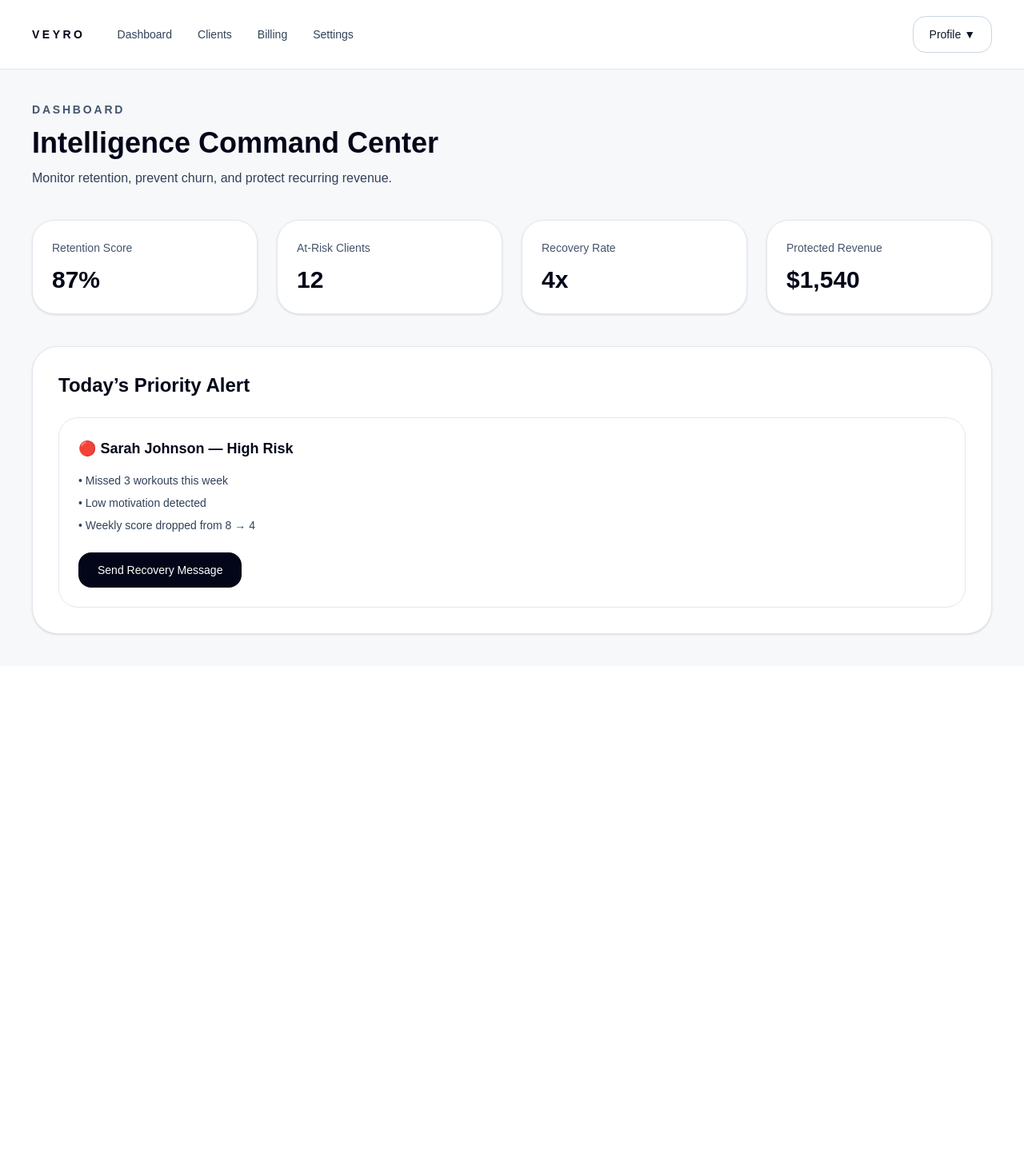
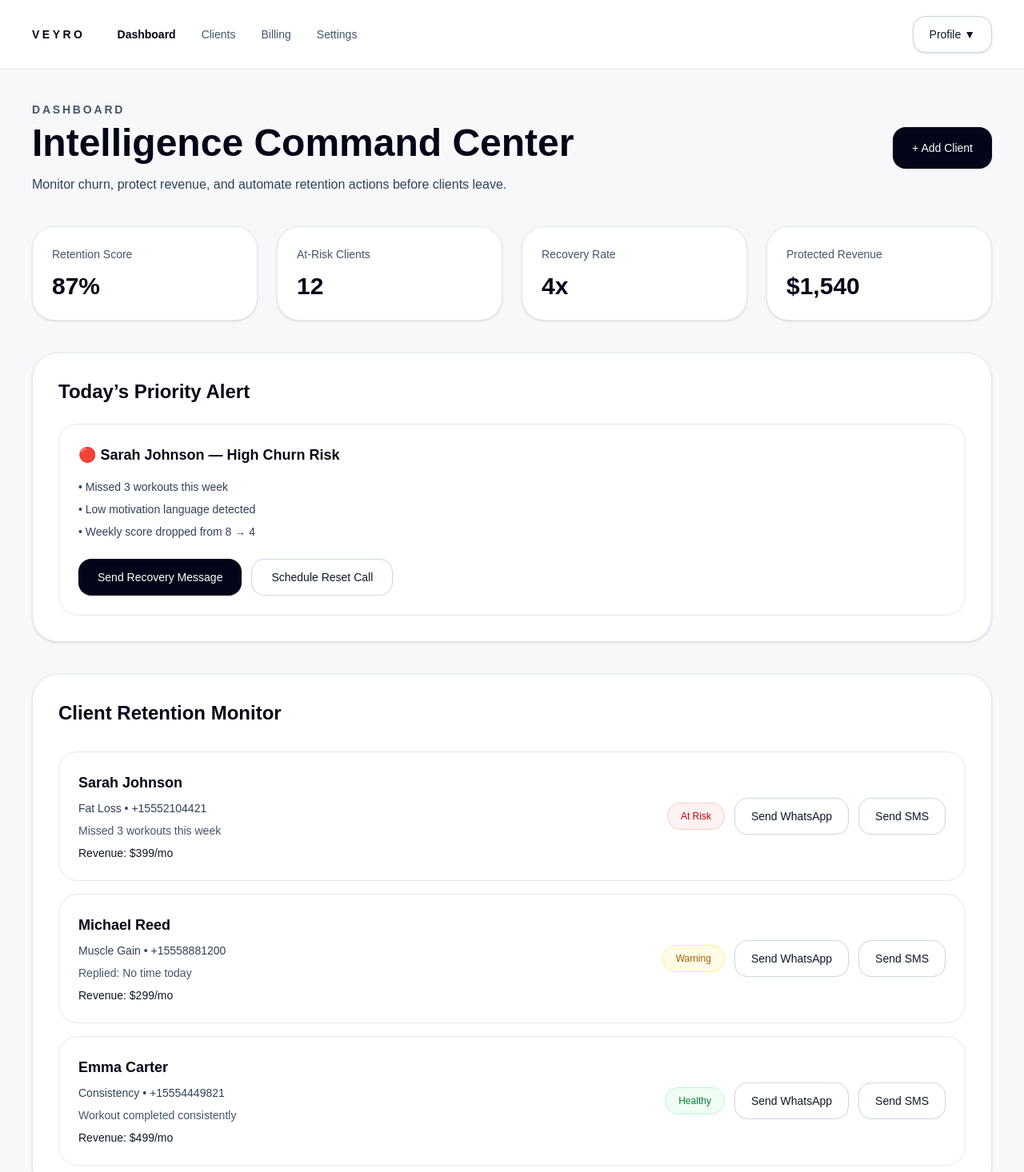
Before and after one commit to AyushTamta/veyro, a Next.js app: page /dashboard in a window 1280 px wide. Shown: the top 1466 px of the page at 80% size. Before the commit the page ends 833 px from the top, so only its background shows below. Built offline with nearby package versions, Linux system fonts and the light colour scheme; no server answers.

Commit message:
dash-fixes

```diff
--- a/app/(dashboard)/dashboard/page.tsx
+++ b/app/(dashboard)/dashboard/page.tsx
@@ -4,9 +4,57 @@ import { useState } from "react";
 import { useRouter } from "next/navigation";
 import { supabase } from "@/lib/supabase";
 
+type Client = {
+  id: number;
+  name: string;
+  phone: string;
+  goal: string;
+  status: "At Risk" | "Warning" | "Healthy";
+  lastCheckin: string;
+  revenue: string;
+};
+
 export default function DashboardPage() {
   const router = useRouter();
+
   const [showProfileMenu, setShowProfileMenu] = useState(false);
+  const [showAddClientModal, setShowAddClientModal] = useState(false);
+
+  const [clients, setClients] = useState<Client[]>([
+    {
+      id: 1,
+      name: "Sarah Johnson",
+      phone: "+15552104421",
+      goal: "Fat Loss",
+      status: "At Risk",
+      lastCheckin: "Missed 3 workouts this week",
+      revenue: "$399/mo",
+    },
+    {
+      id: 2,
+      name: "Michael Reed",
+      phone: "+15558881200",
+      goal: "Muscle Gain",
+      status: "Warning",
+      lastCheckin: "Replied: No time today",
+      revenue: "$299/mo",
+    },
+    {
+      id: 3,
+      name: "Emma Carter",
+      phone: "+15554449821",
+      goal: "Consistency",
+      status: "Healthy",
+      lastCheckin: "Workout completed consistently",
+      revenue: "$499/mo",
+    },
+  ]);
+
+  const [newClient, setNewClient] = useState({
+    name: "",
+    phone: "",
+    goal: "",
+  });
 
   const handleLogout = async () => {
     await supabase.auth.signOut();
@@ -14,12 +62,88 @@ export default function DashboardPage() {
     router.refresh();
   };
 
+  const handleAddClient = () => {
+    if (!newClient.name || !newClient.phone || !newClient.goal) {
+      alert("Please fill all fields");
+      return;
+    }
+
+    const client: Client = {
+      id: Date.now(),
+      name: newClient.name,
+      phone: newClient.phone,
+      goal: newClient.goal,
+      status: "Healthy",
+      lastCheckin: "Newly added client",
+      revenue: "$199/mo",
+    };
+
+    setClients([client, ...clients]);
+
+    setNewClient({
+      name: "",
+      phone: "",
+      goal: "",
+    });
+
+    setShowAddClientModal(false);
+  };
+
+  const handleSendWhatsApp = async (client: Client) => {
+    try {
+      const response = await fetch("/api/send-whatsapp", {
+        method: "POST",
+        headers: {
+          "Content-Type": "application/json",
+        },
+        body: JSON.stringify({
+          phone: client.phone,
+          clientName: client.name,
+          message: `Hey ${client.name} 👋
+
+Just checking in on your workout progress today.
+
+Did you complete your workout?
+
+Reply:
+DONE ✅
+or
+MISSED ❌
+
+– Team Veyro`,
+        }),
+      });
+
+      const result = await response.json();
+
+      if (result.success) {
+        alert(`WhatsApp sent successfully to ${client.name}`);
+      } else {
+        alert(result.message || "Failed to send WhatsApp");
+      }
+    } catch (error) {
+      console.error(error);
+      alert("Something went wrong while sending WhatsApp");
+    }
+  };
+
+  const getStatusStyle = (status: string) => {
+    if (status === "At Risk") {
+      return "bg-red-50 text-red-700 border border-red-200";
+    }
+
+    if (status === "Warning") {
+      return "bg-yellow-50 text-yellow-700 border border-yellow-200";
+    }
+
+    return "bg-green-50 text-green-700 border border-green-200";
+  };
+
   return (
-    <main className="min-h-screen bg-[#F7F8FA]">
-      {/* TOP NAVBAR */}
-      <header className="sticky top-0 z-50 border-b border-slate-200 bg-white">
+    <main className="min-h-screen bg-[#F7F8FA] text-slate-900">
+      {/* NAVBAR */}
+      <header className="sticky top-0 z-50 border-b border-slate-200 bg-white/90 backdrop-blur-xl">
         <div className="mx-auto flex max-w-7xl items-center justify-between px-6 py-5 md:px-10">
-          {/* LEFT */}
           <div className="flex items-center gap-10">
             <a
               href="/"
@@ -31,60 +155,50 @@ export default function DashboardPage() {
             <nav className="hidden gap-8 md:flex">
               <a
                 href="/dashboard"
-                className="text-sm font-medium text-slate-700 hover:text-slate-950"
+                className="text-sm font-semibold text-slate-950"
               >
                 Dashboard
               </a>
 
-              <a
-                href="#"
-                className="text-sm font-medium text-slate-700 hover:text-slate-950"
-              >
+              <button className="text-sm text-slate-600 hover:text-slate-950">
                 Clients
-              </a>
+              </button>
 
-              <a
-                href="#"
-                className="text-sm font-medium text-slate-700 hover:text-slate-950"
-              >
+              <button className="text-sm text-slate-600 hover:text-slate-950">
                 Billing
-              </a>
+              </button>
 
-              <a
-                href="#"
-                className="text-sm font-medium text-slate-700 hover:text-slate-950"
-              >
+              <button className="text-sm text-slate-600 hover:text-slate-950">
                 Settings
-              </a>
+              </button>
             </nav>
           </div>
 
-          {/* RIGHT */}
           <div className="relative">
             <button
               onClick={() => setShowProfileMenu(!showProfileMenu)}
-              className="rounded-2xl border border-slate-300 bg-white px-5 py-3 text-sm font-medium text-slate-900"
+              className="rounded-2xl border border-slate-300 bg-white px-5 py-3 text-sm font-medium text-slate-900 shadow-sm"
             >
               Profile ▼
             </button>
 
             {showProfileMenu && (
-              <div className="absolute right-0 mt-3 w-56 rounded-2xl border border-slate-200 bg-white p-2 shadow-lg">
-                <button className="w-full rounded-xl px-4 py-3 text-left text-sm hover:bg-slate-50">
+              <div className="absolute right-0 mt-3 w-56 rounded-3xl border border-slate-200 bg-white p-2 shadow-xl">
+                <button className="w-full rounded-2xl px-4 py-3 text-left text-sm text-slate-900 hover:bg-slate-50">
                   My Profile
                 </button>
 
-                <button className="w-full rounded-xl px-4 py-3 text-left text-sm hover:bg-slate-50">
-                  Settings
+                <button className="w-full rounded-2xl px-4 py-3 text-left text-sm text-slate-900 hover:bg-slate-50">
+                  Billing
                 </button>
 
-                <button className="w-full rounded-xl px-4 py-3 text-left text-sm hover:bg-slate-50">
-                  Billing
+                <button className="w-full rounded-2xl px-4 py-3 text-left text-sm text-slate-900 hover:bg-slate-50">
+                  Settings
                 </button>
 
                 <button
                   onClick={handleLogout}
-                  className="w-full rounded-xl px-4 py-3 text-left text-sm text-red-600 hover:bg-red-50"
+                  className="w-full rounded-2xl px-4 py-3 text-left text-sm text-red-600 hover:bg-red-50"
                 >
                   Logout
                 </button>
@@ -94,19 +208,31 @@ export default function DashboardPage() {
         </div>
       </header>
 
-      {/* PAGE CONTENT */}
+      {/* CONTENT */}
       <section className="mx-auto max-w-7xl px-6 py-10 md:px-10">
+        <div className="flex flex-col gap-6 md:flex-row md:items-center md:justify-between">
+          <div>
             <p className="text-sm font-semibold uppercase tracking-[0.2em] text-slate-600">
               Dashboard
             </p>
 
-        <h1 className="mt-3 text-4xl font-semibold text-slate-950">
+            <h1 className="mt-2 text-4xl font-semibold text-slate-950 md:text-5xl">
               Intelligence Command Center
             </h1>
 
-        <p className="mt-3 text-slate-700">
-          Monitor retention, prevent churn, and protect recurring revenue.
+            <p className="mt-4 max-w-2xl text-base text-slate-700">
+              Monitor churn, protect revenue, and automate retention actions
+              before clients leave.
             </p>
+          </div>
+
+          <button
+            onClick={() => setShowAddClientModal(true)}
+            className="rounded-2xl bg-slate-950 px-6 py-4 text-sm font-medium text-white shadow-sm"
+          >
+            + Add Client
+          </button>
+        </div>
 
         {/* KPI CARDS */}
         <div className="mt-10 grid gap-6 md:grid-cols-4">
@@ -121,6 +247,7 @@ export default function DashboardPage() {
               className="rounded-[28px] border border-slate-200 bg-white p-6 shadow-sm"
             >
               <p className="text-sm text-slate-600">{title}</p>
+
               <h2 className="mt-3 text-3xl font-semibold text-slate-950">
                 {value}
               </h2>
@@ -136,21 +263,152 @@ export default function DashboardPage() {
 
           <div className="mt-6 rounded-3xl border border-slate-200 p-6">
             <h3 className="text-lg font-semibold text-slate-950">
-              🔴 Sarah Johnson — High Risk
+              🔴 Sarah Johnson — High Churn Risk
             </h3>
 
             <div className="mt-4 space-y-2 text-sm text-slate-700">
               <p>• Missed 3 workouts this week</p>
-              <p>• Low motivation detected</p>
+              <p>• Low motivation language detected</p>
               <p>• Weekly score dropped from 8 → 4</p>
             </div>
 
-            <button className="mt-6 rounded-2xl bg-slate-950 px-6 py-3 text-sm font-medium text-white">
+            <div className="mt-6 flex flex-wrap gap-3">
+              <button className="rounded-2xl bg-slate-950 px-6 py-3 text-sm font-medium text-white">
                 Send Recovery Message
+              </button>
+
+              <button className="rounded-2xl border border-slate-300 px-6 py-3 text-sm font-medium text-slate-900">
+                Schedule Reset Call
               </button>
             </div>
           </div>
+        </div>
+
+        {/* CLIENT MONITOR */}
+        <div className="mt-10 rounded-[32px] border border-slate-200 bg-white p-8 shadow-sm">
+          <h2 className="text-2xl font-semibold text-slate-950">
+            Client Retention Monitor
+          </h2>
+
+          <div className="mt-8 space-y-4">
+            {clients.map((client) => (
+              <div
+                key={client.id}
+                className="rounded-3xl border border-slate-200 p-6"
+              >
+                <div className="flex flex-col gap-5 lg:flex-row lg:items-center lg:justify-between">
+                  <div>
+                    <h3 className="text-lg font-semibold text-slate-950">
+                      {client.name}
+                    </h3>
+
+                    <p className="mt-2 text-sm text-slate-700">
+                      {client.goal} • {client.phone}
+                    </p>
+
+                    <p className="mt-2 text-sm text-slate-600">
+                      {client.lastCheckin}
+                    </p>
+
+                    <p className="mt-2 text-sm font-medium text-slate-900">
+                      Revenue: {client.revenue}
+                    </p>
+                  </div>
+
+                  <div className="flex flex-wrap items-center gap-3">
+                    <span
+                      className={`rounded-full px-4 py-2 text-xs font-medium ${getStatusStyle(
+                        client.status
+                      )}`}
+                    >
+                      {client.status}
+                    </span>
+
+                    <button
+                      onClick={() => handleSendWhatsApp(client)}
+                      className="rounded-2xl border border-slate-300 px-5 py-3 text-sm font-medium text-slate-900 hover:bg-slate-50"
+                    >
+                      Send WhatsApp
+                    </button>
+
+                    <button className="rounded-2xl border border-slate-300 px-5 py-3 text-sm font-medium text-slate-900 hover:bg-slate-50">
+                      Send SMS
+                    </button>
+                  </div>
+                </div>
+              </div>
+            ))}
+          </div>
+        </div>
       </section>
+
+      {/* ADD CLIENT MODAL */}
+      {showAddClientModal && (
+        <div className="fixed inset-0 z-50 flex items-center justify-center bg-black/40 px-4">
+          <div className="w-full max-w-lg rounded-[32px] bg-white p-8 shadow-2xl">
+            <h2 className="text-2xl font-semibold text-slate-950">
+              Add New Client
+            </h2>
+
+            <div className="mt-6 space-y-4">
+              <input
+                type="text"
+                placeholder="Client Name"
+                value={newClient.name}
+                onChange={(e) =>
+                  setNewClient({
+                    ...newClient,
+                    name: e.target.value,
+                  })
+                }
+                className="w-full rounded-2xl border border-slate-300 bg-white px-5 py-4 text-sm text-slate-900 placeholder:text-slate-500 outline-none"
+              />
+
+              <input
+                type="text"
+                placeholder="Phone Number"
+                value={newClient.phone}
+                onChange={(e) =>
+                  setNewClient({
+                    ...newClient,
+                    phone: e.target.value,
+                  })
+                }
+                className="w-full rounded-2xl border border-slate-300 bg-white px-5 py-4 text-sm text-slate-900 placeholder:text-slate-500 outline-none"
+              />
+
+              <input
+                type="text"
+                placeholder="Goal"
+                value={newClient.goal}
+                onChange={(e) =>
+                  setNewClient({
+                    ...newClient,
+                    goal: e.target.value,
+                  })
+                }
+                className="w-full rounded-2xl border border-slate-300 bg-white px-5 py-4 text-sm text-slate-900 placeholder:text-slate-500 outline-none"
+              />
+
+              <div className="flex gap-3 pt-4">
+                <button
+                  onClick={() => setShowAddClientModal(false)}
+                  className="w-full rounded-2xl border border-slate-300 px-6 py-4 text-slate-900"
+                >
+                  Cancel
+                </button>
+
+                <button
+                  onClick={handleAddClient}
+                  className="w-full rounded-2xl bg-slate-950 px-6 py-4 text-white"
+                >
+                  Save Client
+                </button>
+              </div>
+            </div>
+          </div>
+        </div>
+      )}
     </main>
   );
 }
--- a/app/api/whatsapp/route.ts
+++ b/app/api/whatsapp/route.ts
@@ -1,29 +1,52 @@
 import { NextResponse } from "next/server";
-import { sendCheckinWhatsApp } from "@/lib/twilio";
+import twilio from "twilio";
+
+const client = twilio(
+  process.env.TWILIO_ACCOUNT_SID!,
+  process.env.TWILIO_AUTH_TOKEN!
+);
 
 export async function POST(req: Request) {
   try {
     const body = await req.json();
-    const { phone, fullName } = body;
 
-    if (!phone || !fullName) {
+    const { phone, clientName, message } = body;
+
+    if (!phone) {
       return NextResponse.json(
         {
           success: false,
-          message: "Missing phone or client name",
+          message: "Phone number is required",
         },
         { status: 400 }
       );
     }
 
-    await sendCheckinWhatsApp(
-      phone,
-      fullName
-    );
+    const finalMessage =
+      message ||
+      `Hey ${clientName || "there"} 👋
+
+Just checking in on your workout progress today.
+
+Did you complete your workout?
+
+Reply:
+DONE ✅
+or
+MISSED ❌
+
+– Team Veyro`;
+
+    const response = await client.messages.create({
+      from: process.env.TWILIO_WHATSAPP_NUMBER!,
+      to: `whatsapp:${phone}`,
+      body: finalMessage,
+    });
 
     return NextResponse.json({
       success: true,
       message: "WhatsApp sent successfully",
+      sid: response.sid,
     });
   } catch (error: any) {
     console.error("WhatsApp Error:", error);
```
Lines whose indentation alone changed are shown as unchanged.
